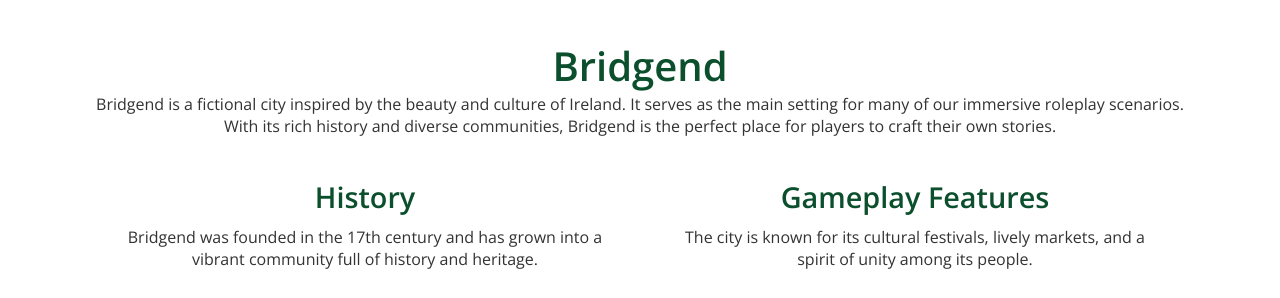
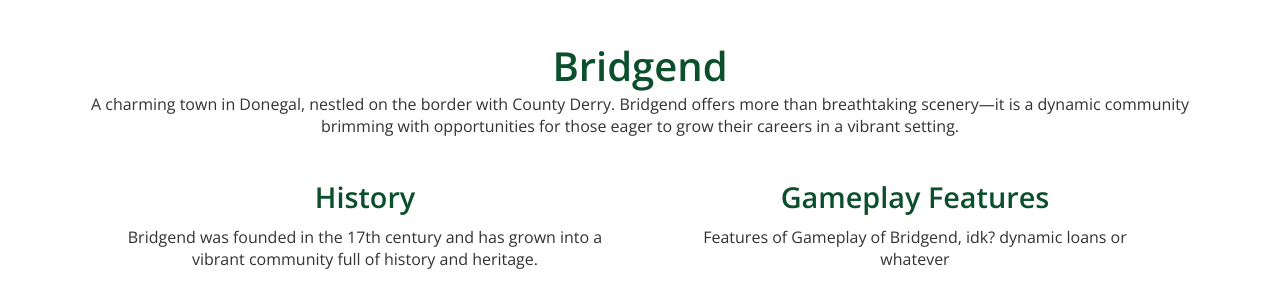
Before and after one commit to celtzop/rxireland, a website: page html/index.html in a window 1280 px wide. Shown: the part 502-800 px from the top of the page. Drawn offline with nearby package versions, Linux system fonts and the light colour scheme.

Commit message:
for you and for meeeee

```diff
--- a/html/index.html
+++ b/html/index.html
@@ -39,7 +39,7 @@
     <section class="bridgend">
         <div class="content">
             <h2>Bridgend</h2>
-            <p>Bridgend is a fictional city inspired by the beauty and culture of Ireland. It serves as the main setting for many of our immersive roleplay scenarios. With its rich history and diverse communities, Bridgend is the perfect place for players to craft their own stories.</p>
+            <p>A charming town in Donegal, nestled on the border with County Derry. Bridgend offers more than breathtaking scenery—it is a dynamic community brimming with opportunities for those eager to grow their careers in a vibrant setting.</p>
             <div class="bridgend-details">
                 <div class="detail">
                     <h3>History</h3>
@@ -47,7 +47,7 @@
                 </div>
                 <div class="detail">
                     <h3>Gameplay Features</h3>
-                    <p>The city is known for its cultural festivals, lively markets, and a spirit of unity among its people.</p>
+                    <p>Features of Gameplay of Bridgend, idk? dynamic loans or whatever</p>
                 </div>
             </div>
         </div>
```
